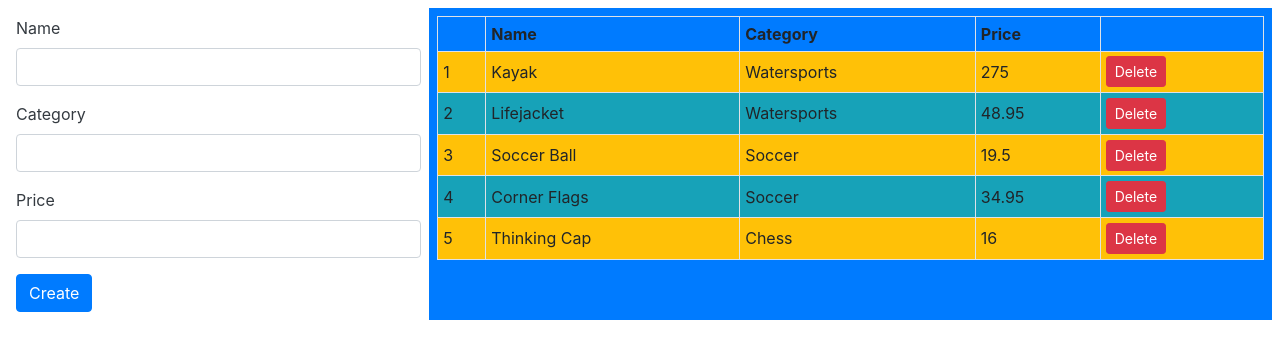
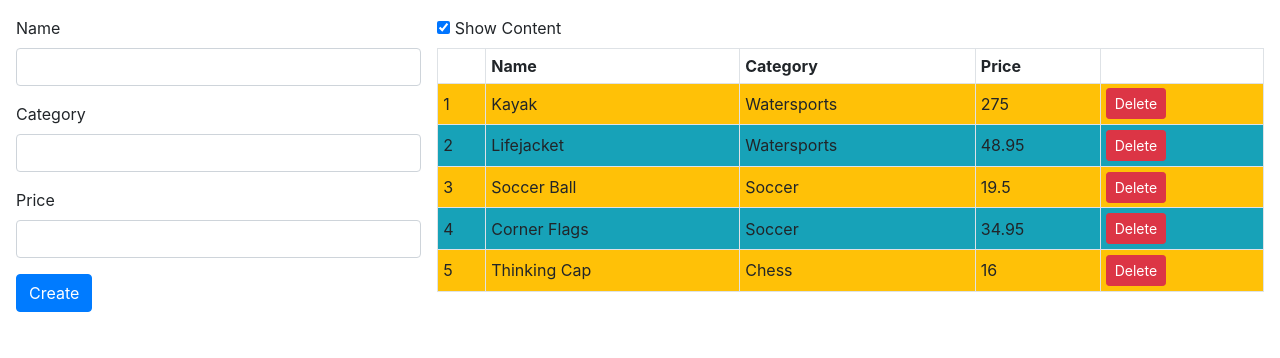
Before and after one commit to rene-copaga/example, an Angular app: page / in a window 1280 px wide. Shown: the top 358 px of the page. Built offline with nearby package versions, Linux system fonts and the light colour scheme.

Commit message:
Projecting Host Element Content

```diff
--- a/src/app/app.module.ts
+++ b/src/app/app.module.ts
@@ -10,6 +10,7 @@ import { PaCellColor } from './cellColor.directive';
 import { PaCellColorSwitcher } from './cellColorSwitcher.directive';
 import { ProductTableComponent } from './productTable.component';
 import { ProductFormComponent } from './productForm.component';
+import { PaToggleView } from './toggleView.component';
 
 @NgModule({
   declarations: [
@@ -21,7 +22,8 @@ import { ProductFormComponent } from './productForm.component';
     PaCellColor,
     PaCellColorSwitcher,
     ProductTableComponent,
-    ProductFormComponent
+    ProductFormComponent,
+    PaToggleView
   ],
   imports: [
     BrowserModule,
--- a/src/app/template.html
+++ b/src/app/template.html
@@ -1,8 +1,10 @@
-<div class="row text-white m-2">
-    <div class="col-4 p-2 text-dark">
+<div class="row m-2">
+    <div class="col-4 p-2">
         <paProductForm (paNewProduct)="addProduct($event)"></paProductForm>
     </div>
-    <div class="col-8 p-2 bg-primary">
-        <paProductTable [model]="model"></paProductTable>
+    <div class="col-8 p-2">
+        <paToggleView>
+            <paProductTable [model]="model"></paProductTable>
+        </paToggleView>
     </div>
 </div>
--- /dev/null
+++ b/src/app/toggleView.component.html
@@ -0,0 +1,7 @@
+<div class="checkbox">
+    <label>
+        <input type="checkbox" [(ngModel)]="showContent" />
+        Show Content
+    </label>
+</div>
+<ng-content *ngIf="showContent"></ng-content>
--- /dev/null
+++ b/src/app/toggleView.component.ts
@@ -0,0 +1,10 @@
+import { Component } from "@angular/core";
+
+@Component({
+    selector: "paToggleView",
+    templateUrl: "toggleView.component.html"
+})
+export class PaToggleView {
+
+    showContent: boolean = true;
+}
```
